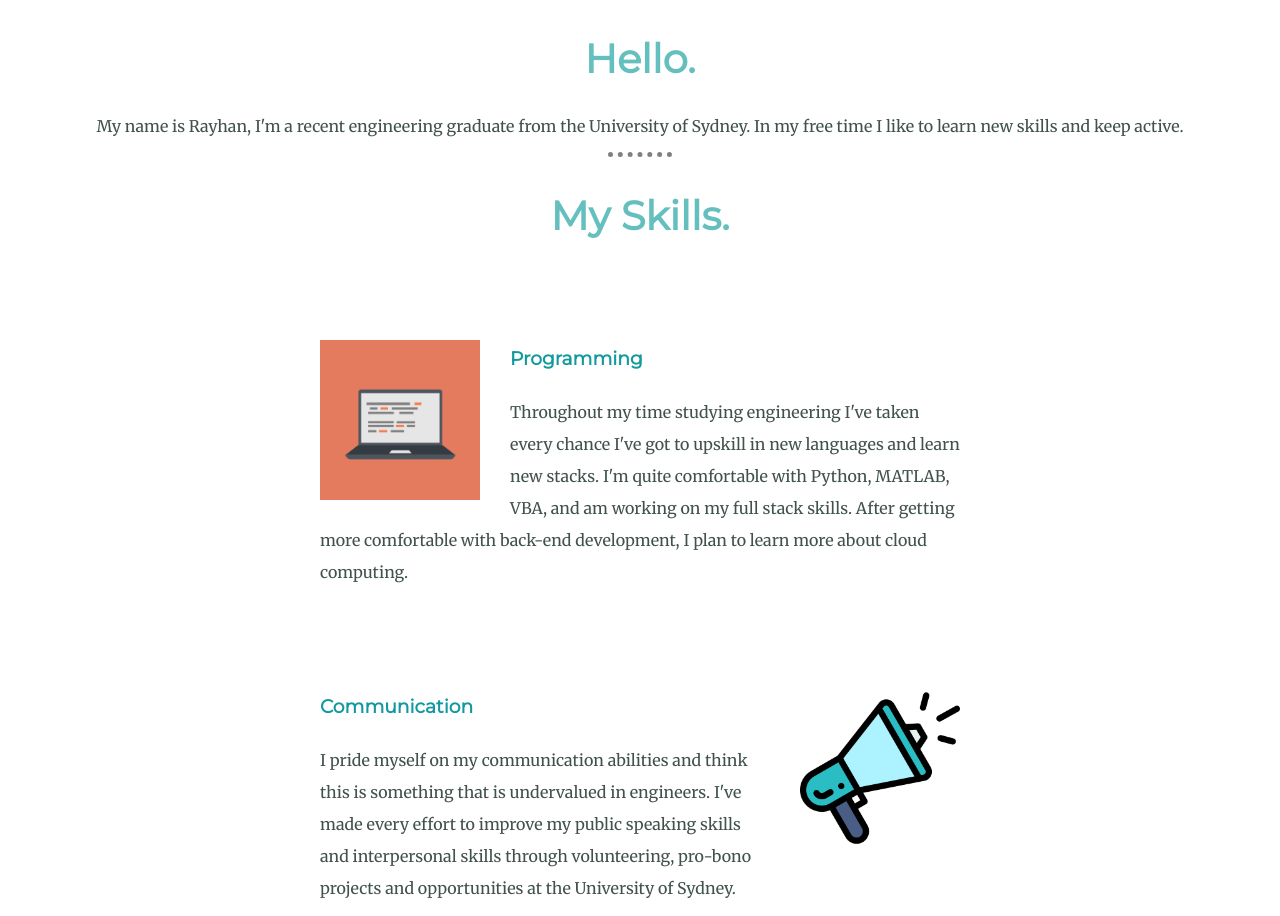
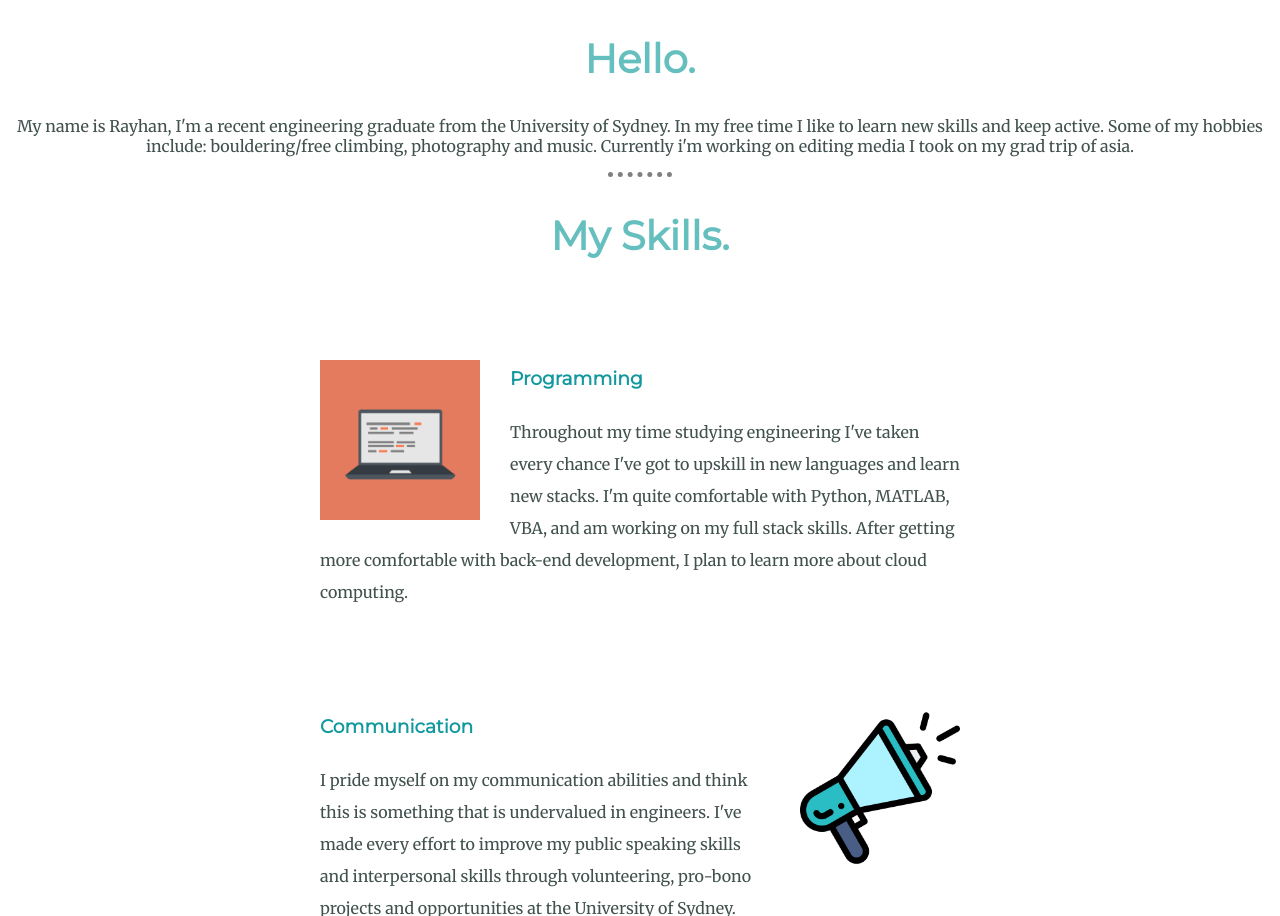
Before and after one commit to PRSMendis/PRSMendis.github.io, a plain HTML site: page index.html in a window 1280 px wide. Shown: the part 969-1885 px from the top of the page. Drawn offline with Linux system fonts and the light colour scheme.

Commit message:
personal bio update

```diff
--- a/index.html
+++ b/index.html
@@ -24,7 +24,7 @@
         <div class="profile">
           <img class="resize" src="Images/rayhan_c2.png" alt="circular photo of Rayhan"  >
           <h2>Hello.</h2>
-          <p>My name is Rayhan, I'm a recent engineering graduate from the University of Sydney. In my free time I like to learn new skills and keep active.
+          <p>My name is Rayhan, I'm a recent engineering graduate from the University of Sydney. In my free time I like to learn new skills and keep active. Some of my hobbies include: bouldering/free climbing, photography and music. Currently i'm working on editing media I took on my grad trip of asia.
           </p>
         </div>
         <hr>
```
